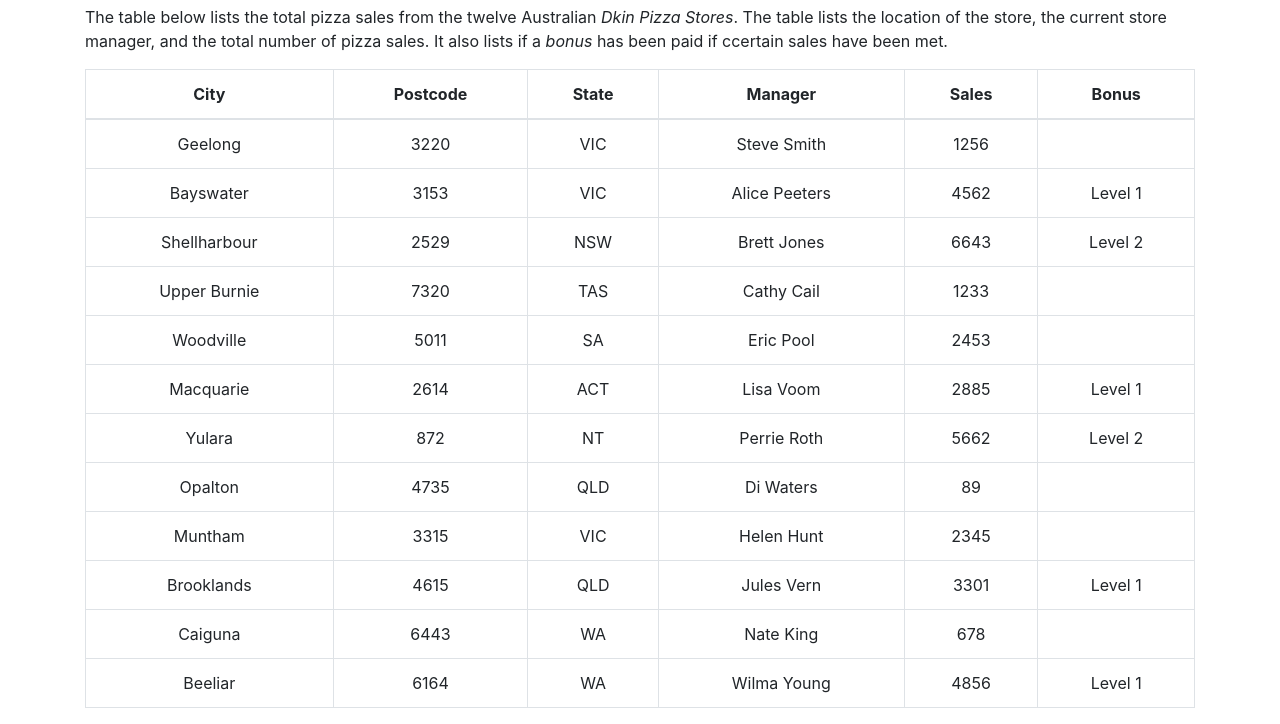
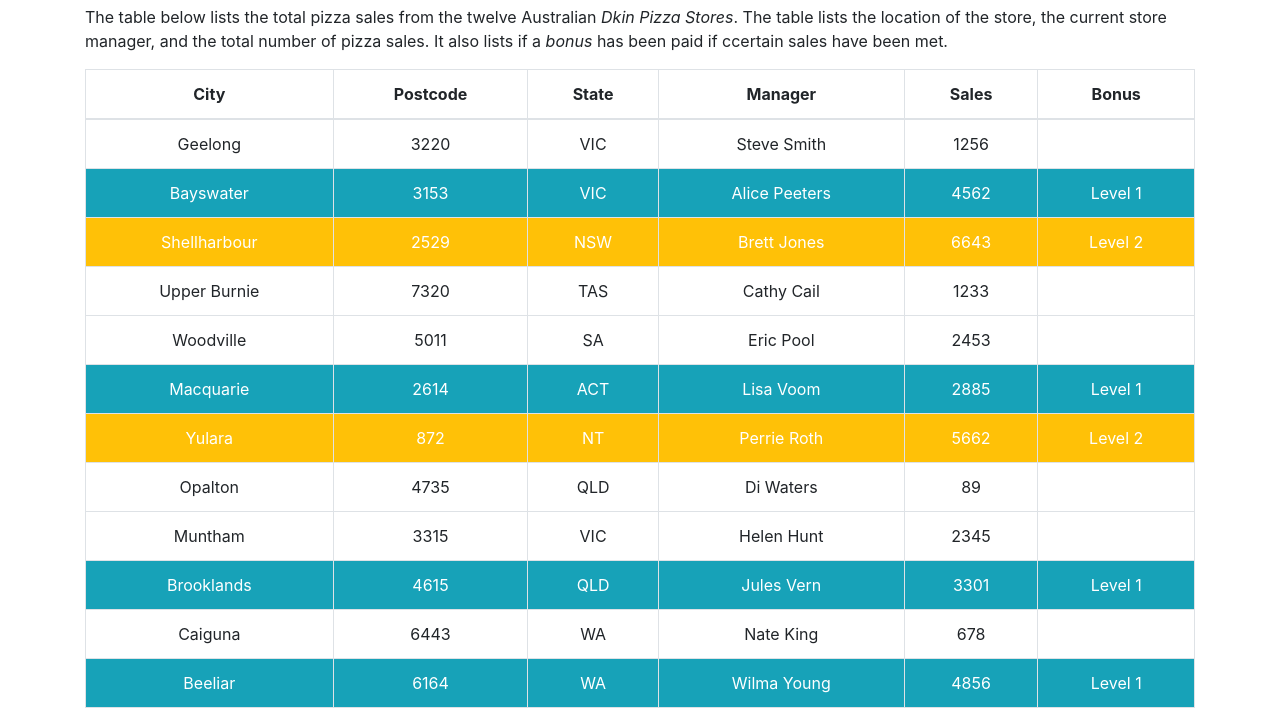
Before and after one commit to sentientyougert/SIT774-DknPizza, a website: page public_html/6-3.html in a window 1280 px wide. Shown: the part 97-821 px from the top of the page. Drawn offline with nearby package versions, Linux system fonts and the light colour scheme.

Commit message:
Complete

```diff
--- a/public_html/6-3.html
+++ b/public_html/6-3.html
@@ -61,7 +61,6 @@
         // bg-info text-white bg-warning text-white
         for (i = 0; i < storeData.length; i++) {
           row = `
-         <tr>
             <td class='text-center'>${storeData[i].city}</td>
             <td class='text-center'>${storeData[i].postcode}</td>
             <td class='text-center'>${findState(storeData[i].postcode)}</td>
@@ -69,7 +68,9 @@
             <td class='text-center'>${storeData[i].sales}</td>
             <td class='text-center'>${findBonus(storeData[i].sales)}</td>
           </tr>`;
-          table.innerHTML += row;
+
+
+          table.innerHTML += formatBonus(storeData[i].sales) + row;
         }
       }
 
@@ -105,6 +106,16 @@
         }
       }
 
+      function formatBonus(sales) {
+        if (findBonus(storeData[i].sales) == "Level 1") {
+            return `<tr class='text-center bg-info text-white'>`;
+          } else if (findBonus(storeData[i].sales) == "Level 2") {
+            return `<tr class='text-center bg-warning text-white'>`;
+          } else if (findBonus(storeData[i].sales) == ""){
+            return `<tr>`;
+          }
+      }
+
       // Program
       // Generate the sales table
       buildTable(storeData, "salesTable")
```
Also changed, not shown: 2 other files. Lines whose indentation alone changed are shown as unchanged.
